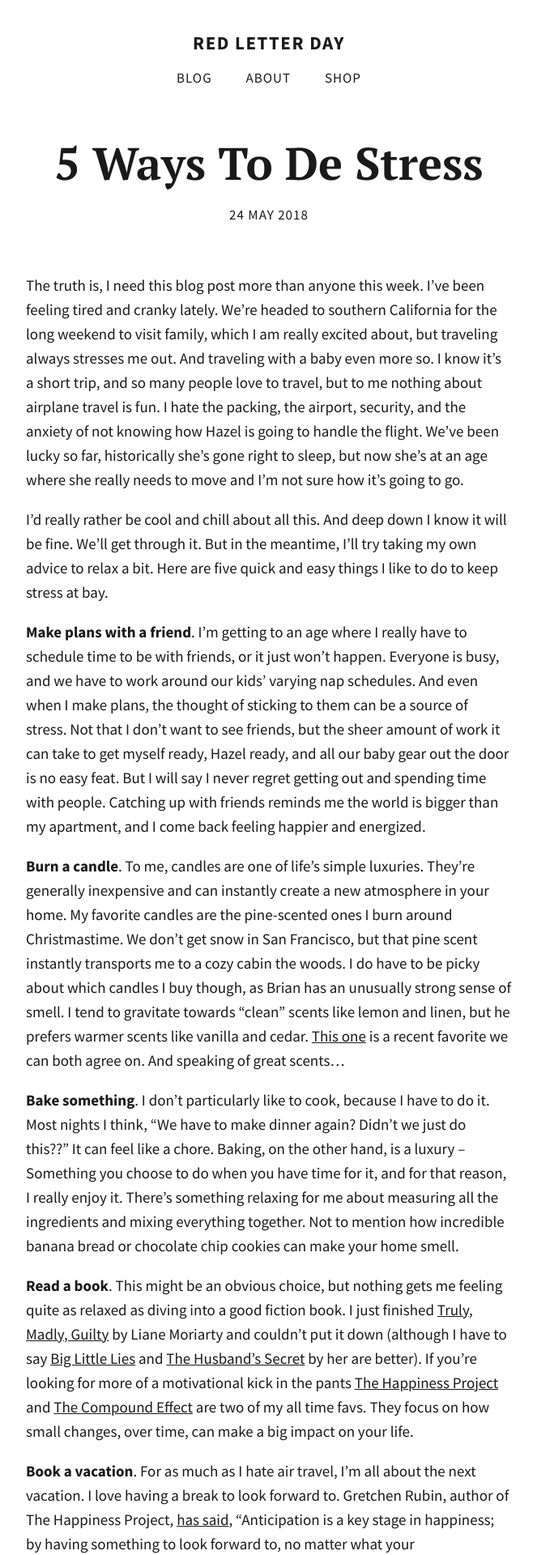
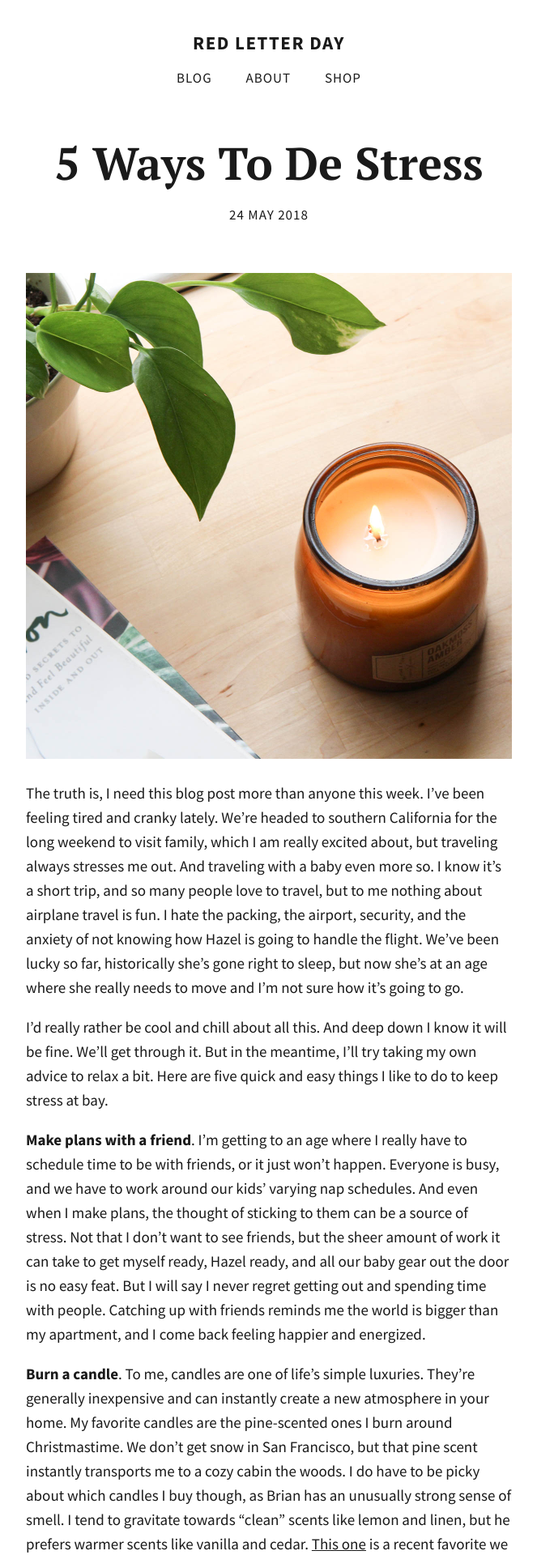
Before and after one commit to totiffany/totiffany.github.io, a Jekyll site: the page built from _posts/2018-05-24-5-Ways-To-De--Stress.md, in a window 1280 px wide. Shown: the top 1920 px of the page at 81% size, without its empty margins (308-971 px from the left). Built offline with Jekyll 4.4.1, drawn with Linux system fonts in a browser that asks for light colours; our own code applies the rules of GitHub Pages for plain Markdown files; comment, search, counter and statistics services are not loaded.

Commit message:
Update 2018-05-24-5-Ways-To-De--Stress.md

```diff
--- a/_posts/2018-05-24-5-Ways-To-De--Stress.md
+++ b/_posts/2018-05-24-5-Ways-To-De--Stress.md
@@ -5,7 +5,10 @@ description: >-
   feeling tired and cranky lately. We're headed to southern California for the
   long weekend to visit family, which I am really excited about, but traveling
   always stresses me out. And traveling with a baby even more so.
+image: destress-1.jpg
 ---
+![destress-1.jpg]({{site.baseurl}}/img/destress-1.jpg)
+
 The truth is, I need this blog post more than anyone this week. I've been feeling tired and cranky lately. We're headed to southern California for the long weekend to visit family, which I am really excited about, but traveling always stresses me out. And traveling with a baby even more so. I know it's a short trip, and so many people love to travel, but to me nothing about airplane travel is fun. I hate the packing, the airport, security, and the anxiety of not knowing how Hazel is going to handle the flight. We've been lucky so far, historically she's gone right to sleep, but now she's at an age where she really needs to move and I'm not sure how it's going to go.
 
 I'd really rather be cool and chill about all this. And deep down I know it will be fine. We'll get through it. But in the meantime, I'll try taking my own advice to relax a bit. Here are five quick and easy things I like to do to keep stress at bay.
```
